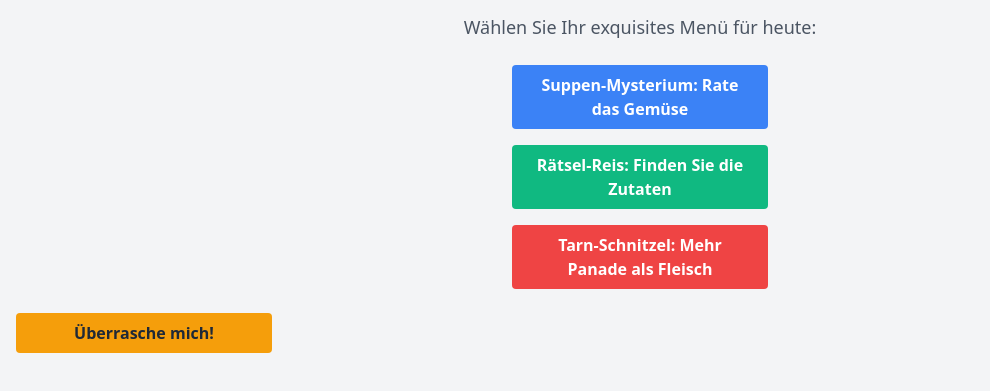
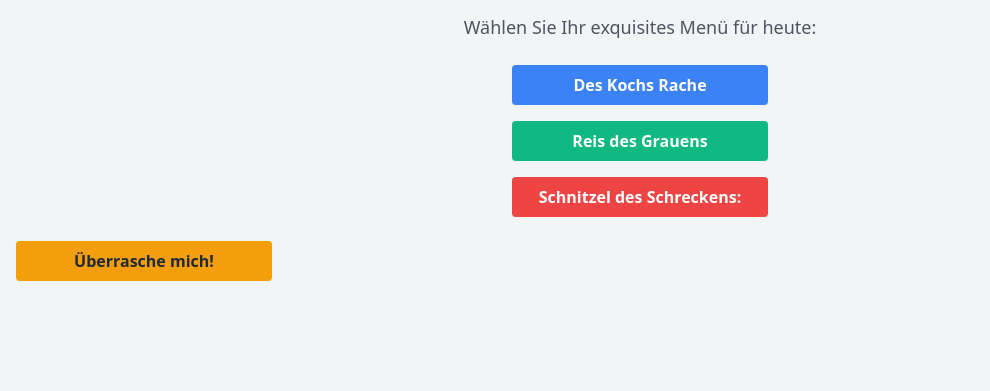
Before and after one commit to lukaspbeyer/essen-evb, a plain HTML site: page index.html in a window 1280 px wide. Shown: the part 51-442 px from the top of the page, without its empty margins (0-990 px from the left). Drawn offline with nearby package versions, Linux system fonts and the light colour scheme.

Commit message:
Schwarzer Humor

```diff
--- a/index.html
+++ b/index.html
@@ -12,9 +12,9 @@
         <p class="text-lg text-center text-gray-600 my-4">Wählen Sie Ihr exquisites Menü für heute:</p>
 
         <div class="menu flex flex-col items-center">
-            <button id="soup" class="bg-blue-500 text-white font-bold py-2 px-4 rounded my-2 w-64">Suppen-Mysterium: Rate das Gemüse</button>
-            <button id="risotto" class="bg-green-500 text-white font-bold py-2 px-4 rounded my-2 w-64">Rätsel-Reis: Finden Sie die Zutaten</button>
-            <button id="schnitzel" class="bg-red-500 text-white font-bold py-2 px-4 rounded my-2 w-64">Tarn-Schnitzel: Mehr Panade als Fleisch</button>
+            <button id="soup" class="bg-blue-500 text-white font-bold py-2 px-4 rounded my-2 w-64">Des Kochs Rache</button>
+            <button id="risotto" class="bg-green-500 text-white font-bold py-2 px-4 rounded my-2 w-64">Reis des Grauens</button>
+            <button id="schnitzel" class="bg-red-500 text-white font-bold py-2 px-4 rounded my-2 w-64">Schnitzel des Schreckens:</button>
         </div>
 
         <button id="surprise" class="bg-yellow-500 text-gray-800 font-bold py-2 px-4 rounded my-4 w-64">Überrasche mich!</button>
```
